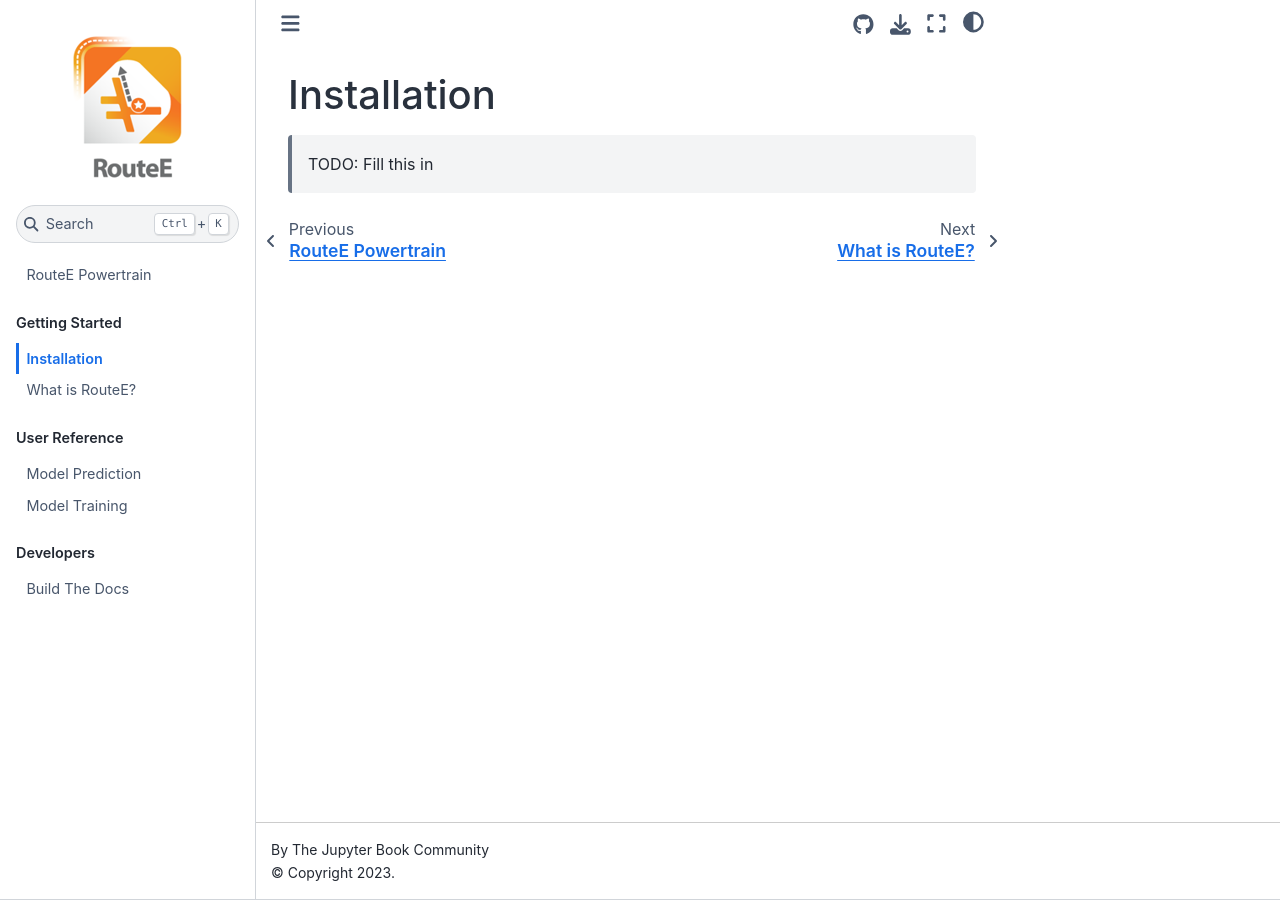
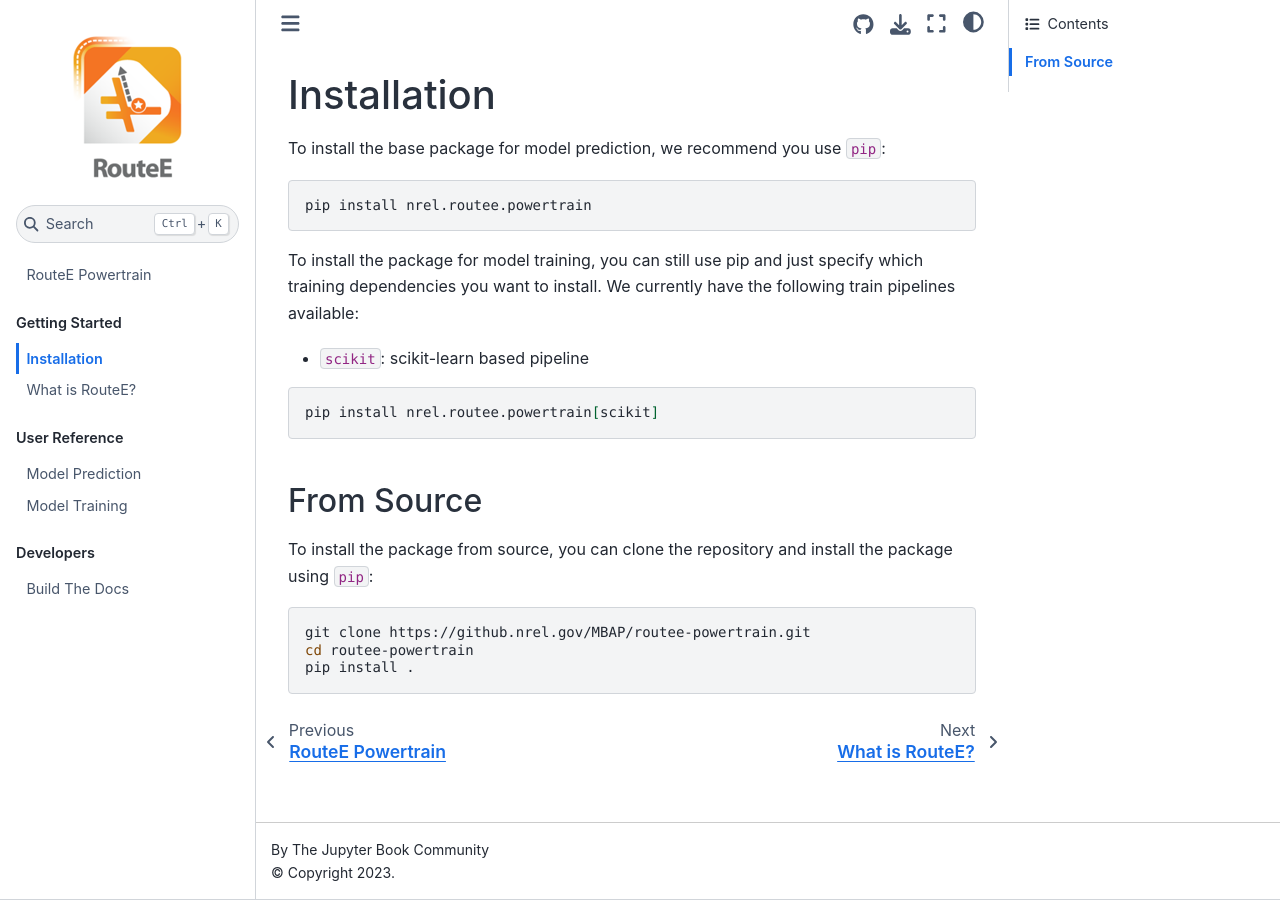
Before and after one commit to NREL/routee-powertrain, a Jupyter Book: the page built from docs/installation.md, in a window 1280 px wide. Built offline with Jupyter Book 1.0.4 settings and Sphinx 7.4.7 and the Sphinx Book theme 1.1.4, drawn with Linux system fonts in a browser that asks for light colours.

````diff
--- a/docs/installation.md
+++ b/docs/installation.md
@@ -1,3 +1,25 @@
 # Installation
 
-> TODO: Fill this in
+To install the base package for model prediction, we recommend you use `pip`:
+
+```bash
+pip install nrel.routee.powertrain
+```
+
+To install the package for model training, you can still use pip and just specify which training dependencies you want to install. We currently have the following train pipelines available:
+
+- `scikit`: scikit-learn based pipeline
+
+```bash
+pip install nrel.routee.powertrain[scikit]
+```
+
+## From Source
+
+To install the package from source, you can clone the repository and install the package using `pip`:
+
+```bash
+git clone https://github.nrel.gov/MBAP/routee-powertrain.git
+cd routee-powertrain
+pip install .
+```
````
Also changed, not shown: README.md (+20 -27 lines).
